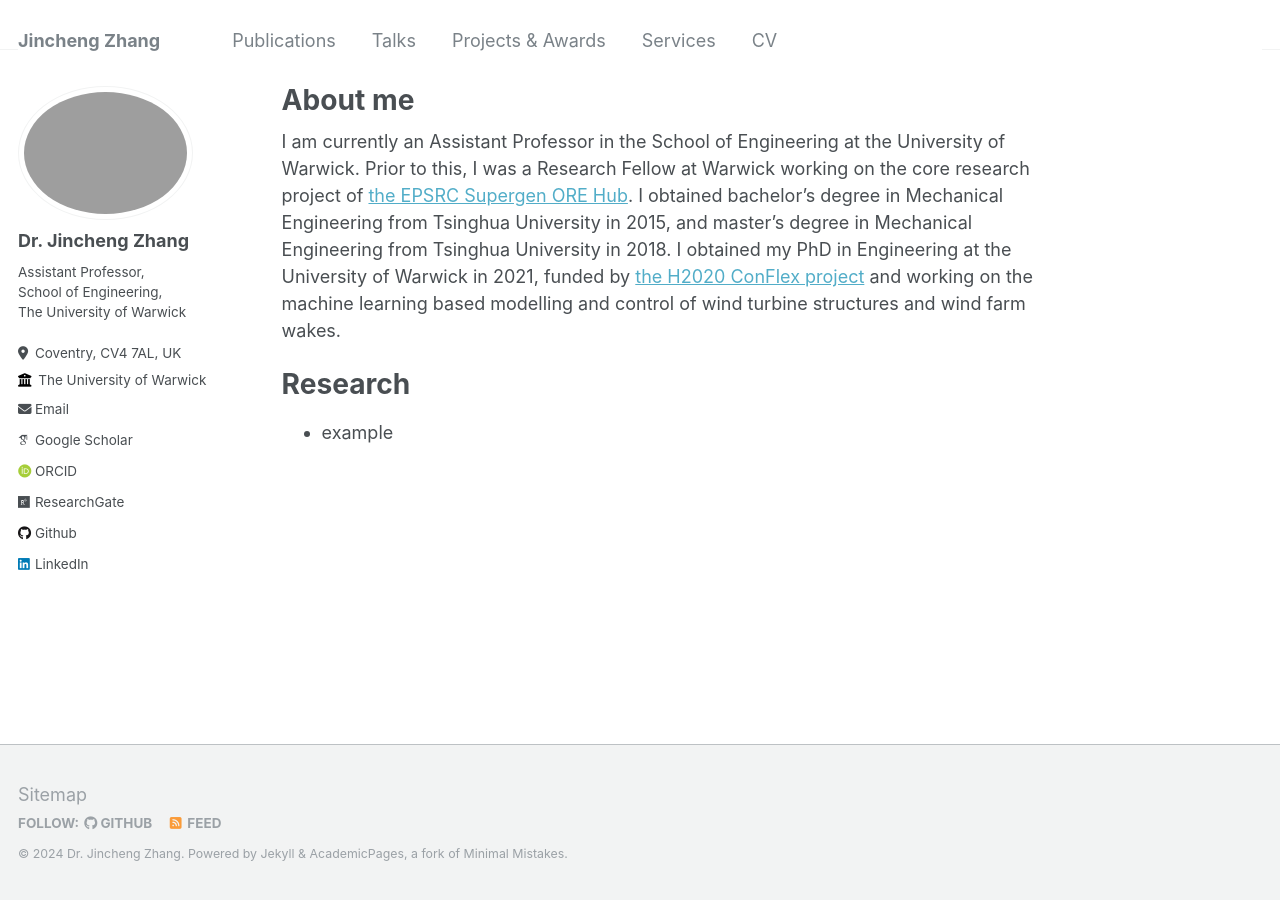
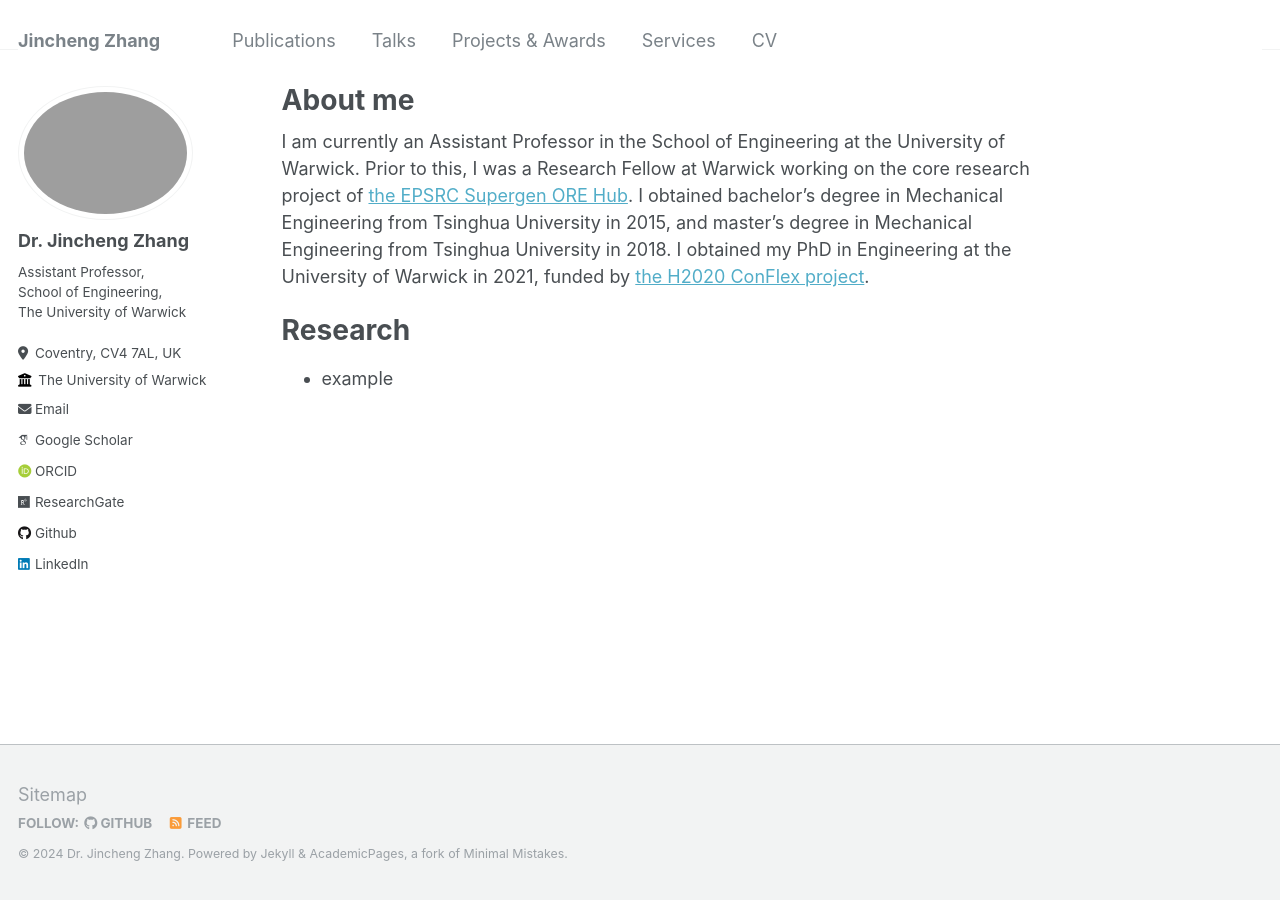
Before and after one commit to zhangxcii/zhangxcii.github.io, a Jekyll site: the page built from _pages/about.md, in a window 1280 px wide. Built offline with Jekyll 4.4.1, drawn with Linux system fonts in a browser that asks for light colours; some web fonts are replaced.

Commit message:
Update about.md

```diff
--- a/_pages/about.md
+++ b/_pages/about.md
@@ -7,7 +7,7 @@ redirect_from:
   - /about.html
 ---
 
-I am currently an Assistant Professor in the School of Engineering at the University of Warwick. Prior to this, I was a Research Fellow at Warwick working on the core research project of [the EPSRC Supergen ORE Hub](https://www.supergen-ore.net). I obtained bachelor’s degree in Mechanical Engineering from Tsinghua University in 2015, and master’s degree in Mechanical Engineering from Tsinghua University in 2018. I obtained my PhD in Engineering at the University of Warwick in 2021, funded by [the H2020 ConFlex project](https://www.conflex.org) and working on the machine learning based modelling and control of wind turbine structures and wind farm wakes.
+I am currently an Assistant Professor in the School of Engineering at the University of Warwick. Prior to this, I was a Research Fellow at Warwick working on the core research project of [the EPSRC Supergen ORE Hub](https://www.supergen-ore.net). I obtained bachelor’s degree in Mechanical Engineering from Tsinghua University in 2015, and master’s degree in Mechanical Engineering from Tsinghua University in 2018. I obtained my PhD in Engineering at the University of Warwick in 2021, funded by [the H2020 ConFlex project](https://www.conflex.org).
 
 Research
 ======
```
